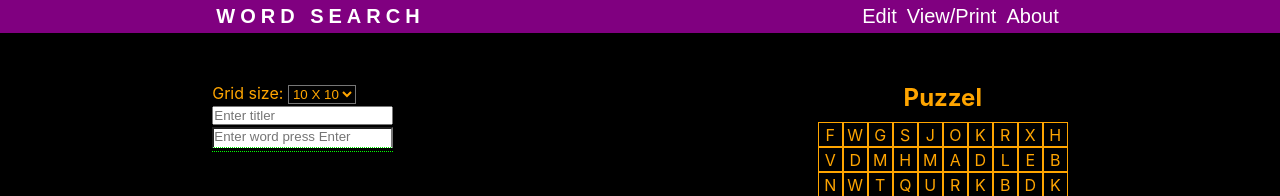
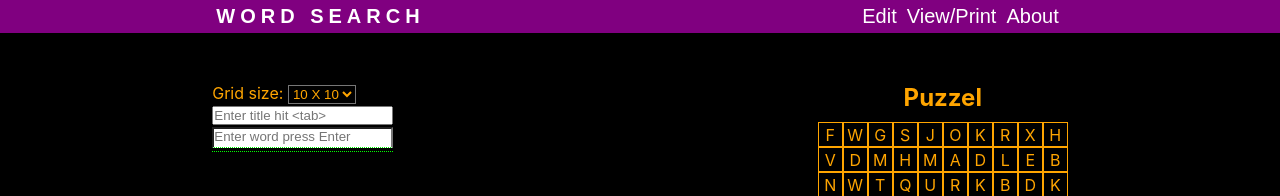
Before and after one commit to sonofdust/react-word-search, a React (Create React App) app: page / in a window 1280 px wide. Shown: the top 196 px of the page. Built offline with nearby package versions, Linux system fonts and the light colour scheme.

Commit message:
Fix title funciton

```diff
--- a/src/components/TitleInput.js
+++ b/src/components/TitleInput.js
@@ -15,7 +15,7 @@ const TitleInput = () => {
         <div>
           <input
             type="text"
-            placeholder="Enter titler"
+            placeholder="Enter title hit <tab>"
             onChange={handleChange}
           />
         </div>
--- a/src/service/service.js
+++ b/src/service/service.js
@@ -24,7 +24,6 @@ export class LetterGrid {
       title = newTitle;
       saveToLocal();
     };
-
     this.getTitle = () => {
       return title;
     };
```
